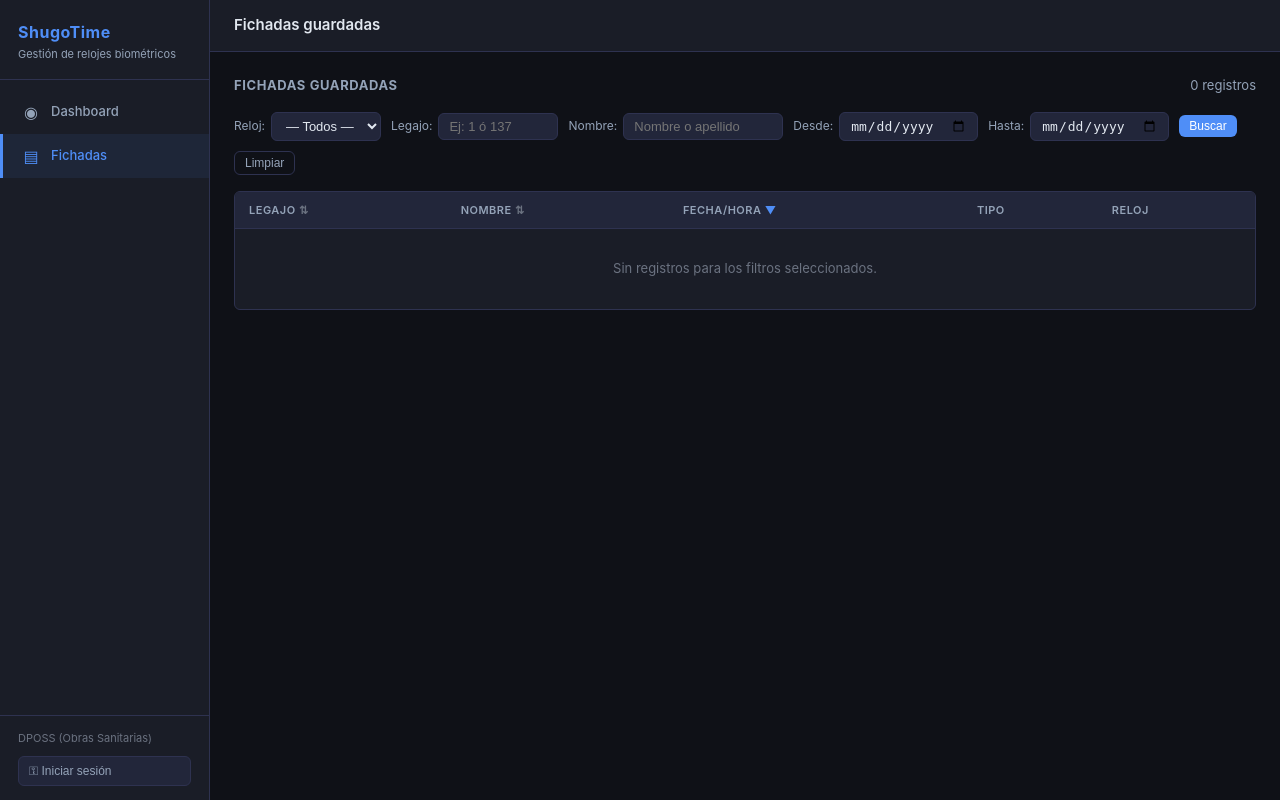
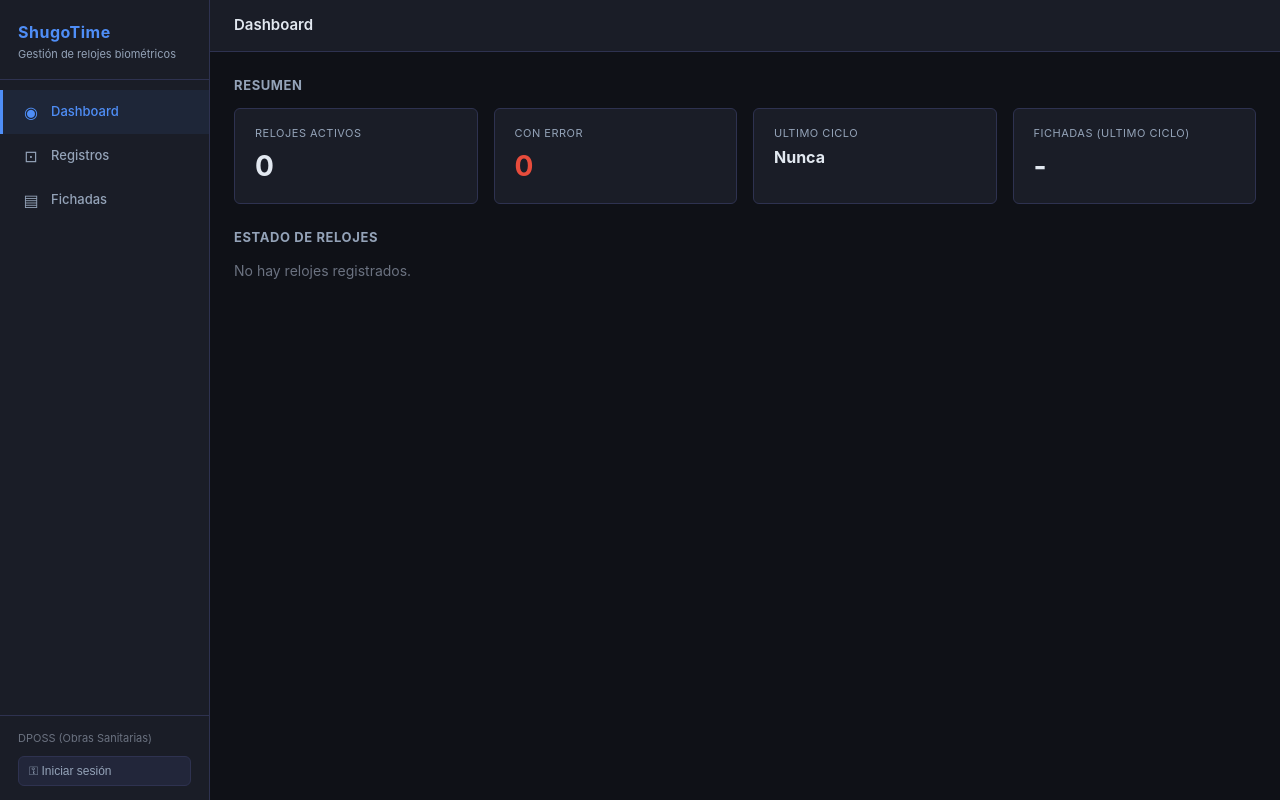
Before and after one commit to Shugo-G/ShugoTime, a Django app: page / in a window 1280 px wide. Run offline with Django 4.2, Linux system fonts and the light colour scheme; data that the repository does not hold is empty; some libraries are stand-ins or nearby versions.

Commit message:
feat: habilitar dashboard para invitados sin acciones de admin
- Dashboard como página de inicio para todos los usuarios
- Pestaña Registros accesible a invitados (lectura)
- RelojViewSet: IsAuthenticatedOrReadOnly (ping/leer/reiniciar siguen requiriendo auth)
- Bump assets a v4

Co-Authored-By: Claude Sonnet 4.6 <noreply@anthropic.com>

```diff
--- a/backend/relojes/views.py
+++ b/backend/relojes/views.py
@@ -6,7 +6,7 @@ from django.contrib.auth import authenticate, login as auth_login, logout as aut
 from django.utils import timezone
 from rest_framework import viewsets, status
 from rest_framework.decorators import action
-from rest_framework.permissions import IsAuthenticated, IsAuthenticatedOrReadOnly, AllowAny
+from rest_framework.permissions import IsAuthenticated, IsAuthenticatedOrReadOnly, IsAuthenticatedOrReadOnly, AllowAny
 from rest_framework.response import Response
 from rest_framework.views import APIView
 
--- a/backend/static/js/app.js
+++ b/backend/static/js/app.js
@@ -53,7 +53,7 @@ function badgeEstado(estado, activo) {
 }
 
 // ─── Autenticación ───────────────────────────────────────────────────────────
-const _ADMIN_PAGES = ['relojes', 'logs', 'ciclos', 'registros', 'programacion'];
+const _ADMIN_PAGES = ['relojes', 'logs', 'ciclos', 'programacion'];
 
 async function initAuth() {
   try {
@@ -81,7 +81,7 @@ function applyAuthState() {
     document.getElementById('auth-username-label').textContent = currentUser.username;
   }
 
-  navTo(isAdmin ? 'dashboard' : 'fichadas');
+  navTo('dashboard');
 
   if (isAdmin && !estadoPollingTimer) {
     estadoPollingTimer = setInterval(fetchEstado, 5000);
--- a/backend/templates/index.html
+++ b/backend/templates/index.html
@@ -5,7 +5,7 @@
   <meta name="viewport" content="width=device-width, initial-scale=1.0">
   <title>ShugoTime</title>
   {% load static %}
-  <link rel="stylesheet" href="{% static 'css/app.css' %}?v=3">
+  <link rel="stylesheet" href="{% static 'css/app.css' %}?v=4">
 </head>
 <body>
 
@@ -28,7 +28,7 @@
     <a data-page="ciclos" data-admin-only>
       <span class="icon">⟳</span> Ciclos
     </a>
-    <a data-page="registros" data-admin-only>
+    <a data-page="registros">
       <span class="icon">⊡</span> Registros
     </a>
     <a data-page="fichadas">
@@ -482,6 +482,6 @@
 <div class="toast-container" id="toast-container"></div>
 
 {% csrf_token %}
-<script src="{% static 'js/app.js' %}?v=3"></script>
+<script src="{% static 'js/app.js' %}?v=4"></script>
 </body>
 </html>
```
